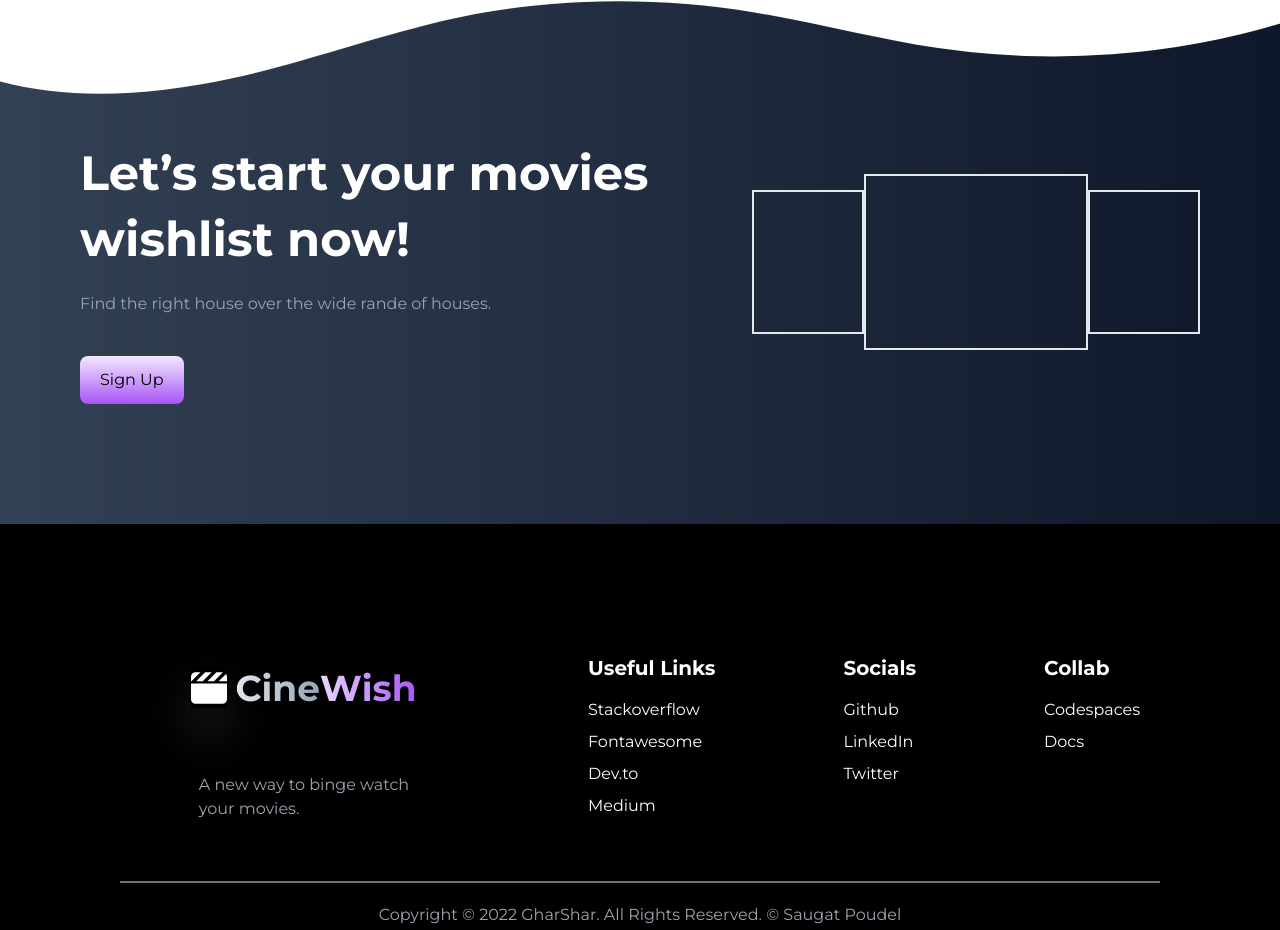
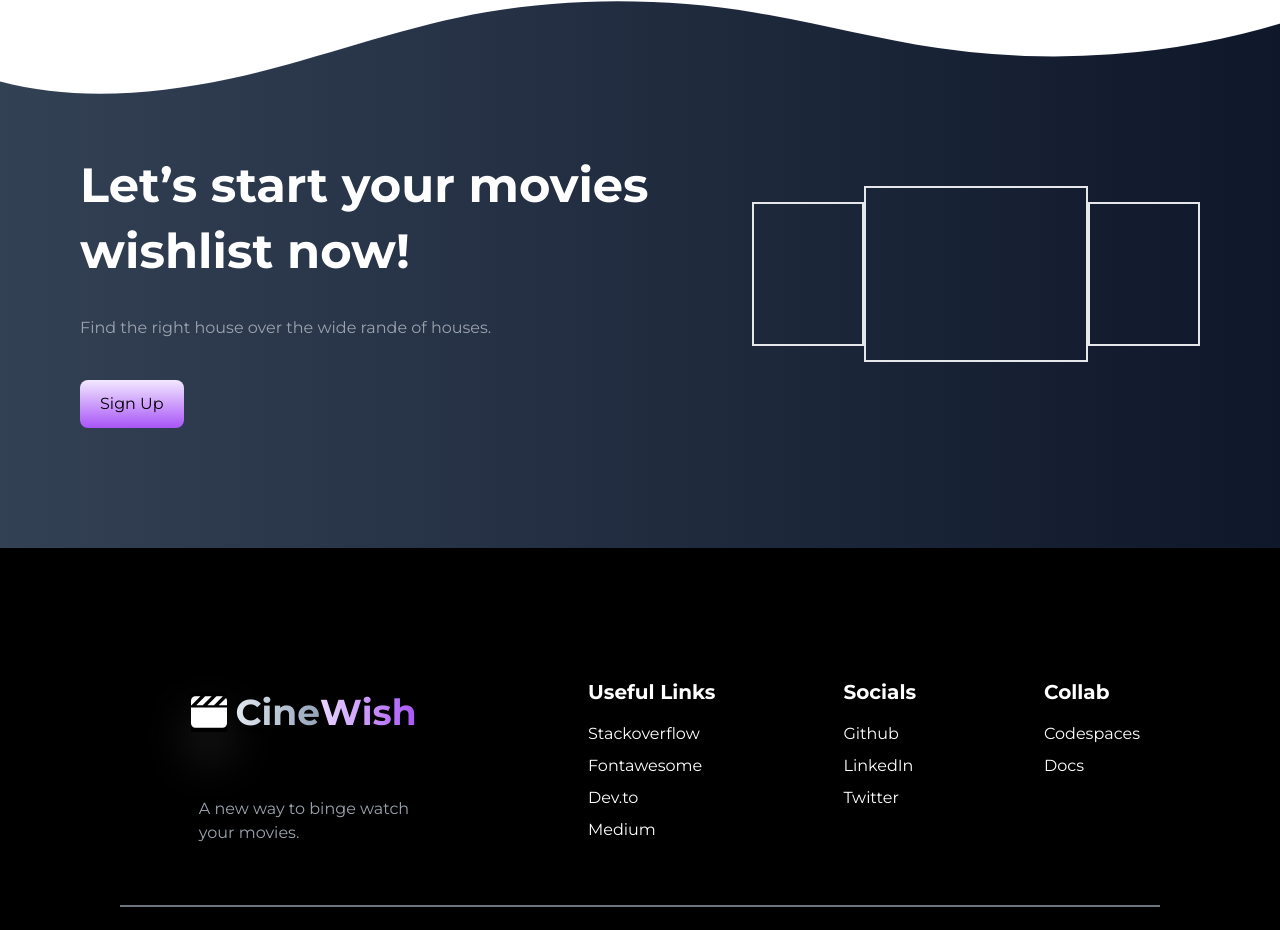
Before and after one commit to njsaugat/moviesWishlist, a React (Create React App) app in the folder frontend/: page / in a window 1280 px wide. Shown: the part 2192-3122 px from the top of the page. Built offline with nearby package versions, Linux system fonts and the light colour scheme.

Commit message:
try service file added

```diff
--- a/frontend/src/landingPage/TryService.js
+++ b/frontend/src/landingPage/TryService.js
@@ -17,8 +17,8 @@ const TryService = () => {
         </svg>
       </div>
       <div className="flex flex-col md:flex-row relative p-10 md:p-20  justify-between items-center  bg-gradient-to-r from-slate-700 to-slate-900 ">
-        <div className="left w-3/5 pt-10">
-          <h1 className="font-bold text-5xl my-5  leading-tight md:leading-snug">
+        <div className="left w-full lg:w-3/5 pt-10">
+          <h1 className="font-bold text-5xl my-8  leading-tight md:leading-snug">
             Let’s start your movies wishlist now!
           </h1>
           <span className="text-gray-400 w-11/12">
@@ -31,7 +31,7 @@ const TryService = () => {
             </button>
           </Link>
         </div>
-        <div className="right boxes images w-2/5  h-36 flex items-center ">
+        <div className="right boxes images w-11/12 lg:w-2/5  h-36 flex items-center ">
           <div className="box first w-1/4 border-2 h-full "></div>
           <div className="box second w-1/2 border-2 h-44  "></div>
           <div className="box third w-1/4 border-2 h-full"></div>
```
